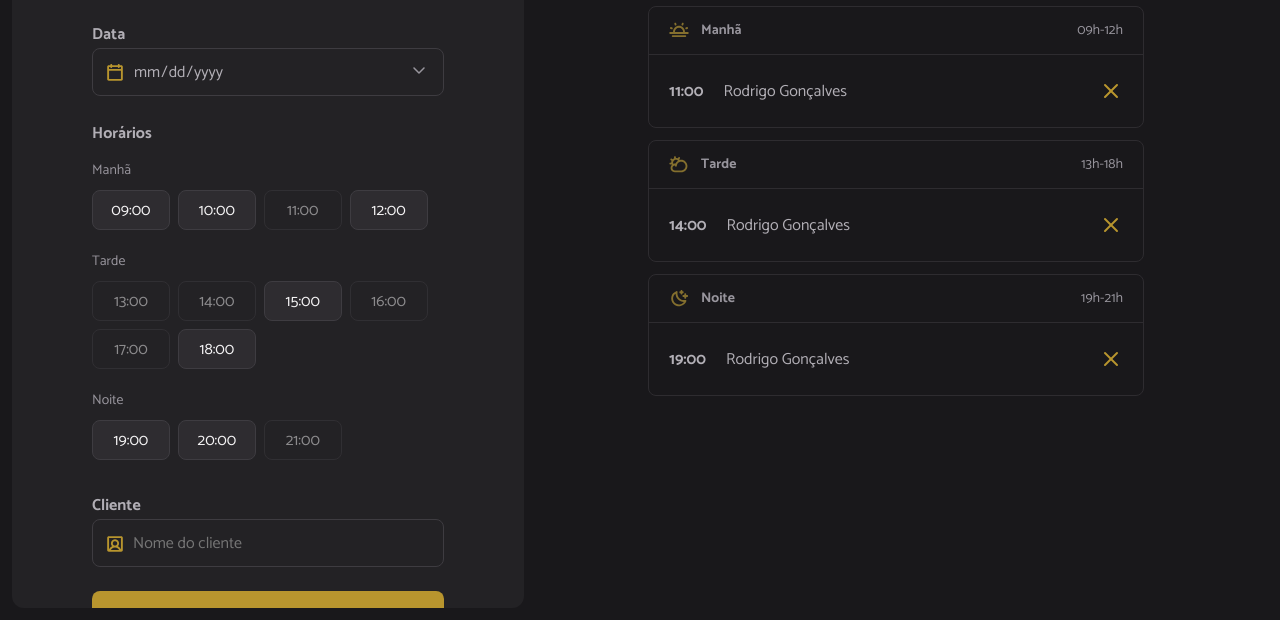
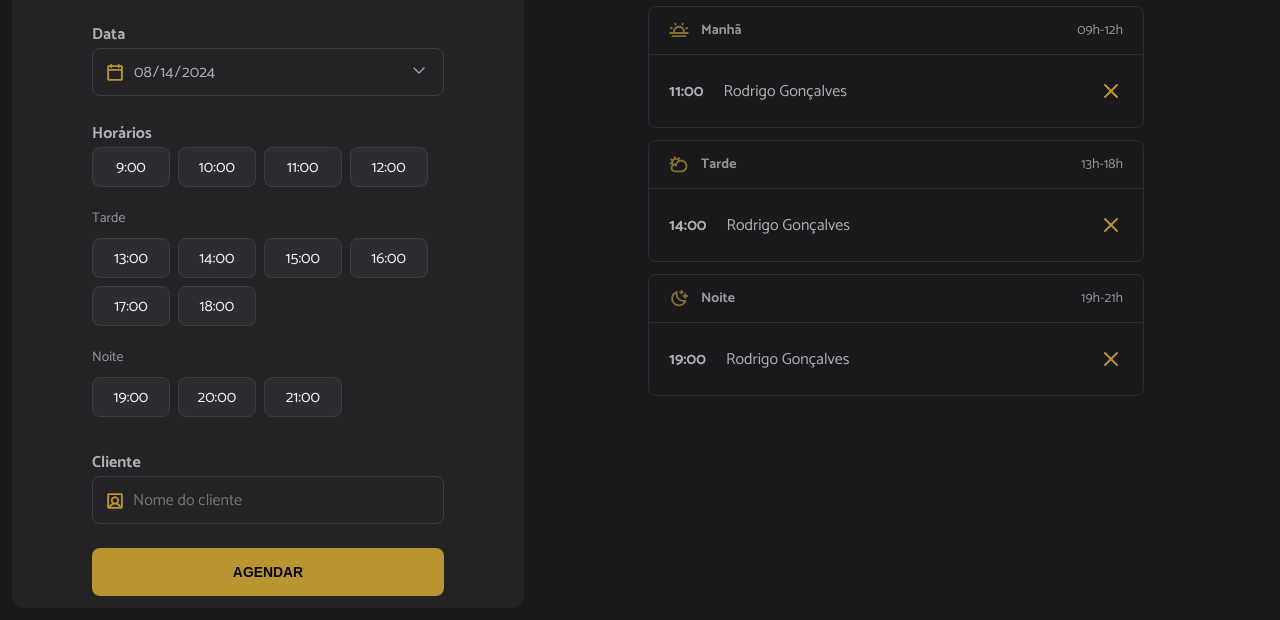
Before and after one commit to leonardondev/hair-day, a website built with webpack: page index.html in a window 1280 px wide. Shown: the part 180-800 px from the top of the page. Built offline with nearby package versions, Linux system fonts and the light colour scheme.

Commit message:
feat: add dynamic javascript

```diff
--- a/index.html
+++ b/index.html
@@ -1,5 +1,5 @@
 <!DOCTYPE html>
-<html lang="en">
+<html lang="pt=BR">
 
 <head>
   <meta charset="UTF-8" />
@@ -34,52 +34,21 @@
 
       <span class="label">Horários</span>
       <ul id="hours" class="hours" aria-label="Horários disponíveis de manhã">
-        <!-- Exemplo: Manhã -->
+        <!-- Exemplo: Manhã
         <li data-period="morning" class="hour-period">Manhã</li>
         <li data-period="morning" value="09:00" class="hour hour-available">
           09:00
-        </li>
-        <li data-period="morning" value="10:00" class="hour hour-available">
-          10:00
-        </li>
-        <li data-period="morning" value="11:00" class="hour hour-unavailable">
-          11:00
-        </li>
-        <li data-period="morning" value="12:00" class="hour hour-available">
-          12:00
-        </li>
-        <!-- Exemplo: Tarde  -->
-        <li data-period="morning" class="hour-period">Tarde</li>
+        </li> -->
+        <!-- Exemplo: Tarde
+        <li data-period="afternoon" class="hour-period">Tarde</li>
         <li data-period="afternoon" value="13:00" class="hour hour-unavailable">
           13:00
-        </li>
-        <li data-period="afternoon" value="14:00" class="hour hour-unavailable">
-          14:00
-        </li>
-        <li data-period="afternoon" value="15:00" class="hour hour-available">
-          15:00
-        </li>
-        <li data-period="afternoon" value="16:00" class="hour hour-unavailable">
-          16:00
-        </li>
-        <li data-period="afternoon" value="17:00" class="hour hour-unavailable">
-          17:00
-        </li>
-        <li data-period="afternoon" value="18:00" class="hour hour-available">
-          18:00
-        </li>
-        <!-- Exemplo: Noite -->
-        <li data-period="morning" class="hour-period">Noite</li>
-
+        </li> -->
+        <!-- Exemplo: Noite
+        <li data-period="night" class="hour-period">Noite</li>
         <li data-period="night" value="19:00" class="hour hour-available">
           19:00
-        </li>
-        <li data-period="night" value="20:00" class="hour hour-available">
-          20:00
-        </li>
-        <li data-period="night" value="21:00" class="hour hour-unavailable">
-          21:00
-        </li>
+        </li> -->
       </ul>
 
       <label for="client" class="label">Cliente</label>
--- a/src/main.js
+++ b/src/main.js
@@ -7,3 +7,8 @@ import "./libs/dayjs.js"
 import "./styles/form.css"
 import "./styles/global.css"
 import "./styles/schedule.css"
+
+// JS
+import "./modules/form/date-change.js"
+import "./modules/form/submit.js"
+import "./modules/page-load.js"
--- /dev/null
+++ b/src/modules/form/date-change.js
@@ -0,0 +1,7 @@
+// import dayjs from "dayjs"
+import { schedulesDay } from "../schedules/load.js"
+
+const selectedDate = document.getElementById("date")
+
+// Recarregar a lista de horários quando o input de dados mudar.
+selectedDate.onchange = () => schedulesDay()
--- /dev/null
+++ b/src/modules/form/hours-click.js
@@ -0,0 +1,15 @@
+export function hoursClick() {
+  const hours = document.querySelectorAll(".hour-available");
+
+  hours.forEach(available => {
+    available.addEventListener("click", selected => {
+      hours.forEach(hour => {
+        /* remove todas as seleções das li */
+        hour.classList.remove("hour-selected")
+      })
+
+      /* Adiciona a seleção na li clicada */
+      selected.target.classList.add("hour-selected")
+    })
+  })
+}
--- /dev/null
+++ b/src/modules/form/hours-load.js
@@ -0,0 +1,65 @@
+import dayjs from "dayjs";
+import { openingHours } from "../../utils/opening-hours.js";
+import { hoursClick } from "./hours-click.js";
+
+const hours = document.getElementById("hours")
+
+export function hoursLoad({ date }) {
+  // Limpa a lista de horários
+  hours.innerHTML = ""
+
+  const opening = openingHours.map(hour => {
+    // Recuperar somente a hora
+    const [scheduleHour] = hour.split(":")
+
+    const isHourPast = dayjs(date).add(scheduleHour, "hour").isBefore(dayjs())
+
+    return {
+      hour,
+      available: !isHourPast
+    }
+  })
+
+
+  let datasetPeriod = ""
+  opening.forEach(({ hour, available })=> {
+    const li = document.createElement("li")
+
+    if(hour === "09:00") {
+      hourHeaderAdd("morning")
+      datasetPeriod = "morning"
+    }
+    else if(hour === "13:00") {
+      hourHeaderAdd("afternoon")
+      datasetPeriod = "afternoon"
+    }
+    else if(hour === "19:00") {
+      hourHeaderAdd("night")
+      datasetPeriod = "night"
+    }
+
+    li.classList.add("hour")
+    li.classList.add(available ? "hour-available" : "hour-unavailable")
+    li.dataset.period = datasetPeriod;
+    li.textContent = hour
+
+    hours.append(li)
+  })
+
+  hoursClick()
+}
+
+function hourHeaderAdd(period) {
+  const PERIOD_TITLE = {
+    morning: "Manhã",
+    afternoon: "Tarde",
+    night: "Noite"
+  }
+
+  const header = document.createElement("li")
+  header.classList.add("hour-period")
+  header.textContent = PERIOD_TITLE[period]
+  header.dataset.period = period
+
+  hours.append(header)
+}
--- /dev/null
+++ b/src/modules/form/submit.js
@@ -0,0 +1,47 @@
+import dayjs from "dayjs"
+
+const form = document.querySelector("form")
+const clientName = document.getElementById("client")
+const selectedDate = document.getElementById("date")
+
+const inputToday = dayjs().format("YYYY-MM-DD")
+
+selectedDate.value = inputToday
+selectedDate.min = inputToday
+
+form.onsubmit = (event) => {
+  event.preventDefault();
+
+  try {
+    // Recuperando o nome do cliente.
+    const name = clientName.value.trim()
+    if(!name) {
+      return alert("Informe o nome do cliente!")
+    }
+
+    // Recuperando o horário selecionado.
+    const hourSelected = document.querySelector(".hour-selected")
+    if(!hourSelected) {
+      return alert("Selecione a hora!")
+    }
+
+    // Recuperar somente a hora
+    const [hour] = hourSelected.innerText.split(":")
+    console.log(hour);
+
+    //Inserir a hora na data
+    const when = dayjs(selectedDate.value).add(hour, "hour")
+
+    // Gerar um ID
+    const id = Date.now()
+
+    console.log({
+      id, name, when
+    });
+
+
+  } catch (error) {
+    console.log(error)
+    return alert("Não foi possível realizar o agendamento.")
+  }
+}
--- /dev/null
+++ b/src/modules/page-load.js
@@ -0,0 +1,5 @@
+import { schedulesDay } from "./schedules/load.js"
+
+document.addEventListener("DOMContentLoaded", function () {
+  schedulesDay()
+})
--- /dev/null
+++ b/src/modules/schedules/load.js
@@ -0,0 +1,11 @@
+import { hoursLoad } from "../form/hours-load.js"
+
+const selectedDate = document.getElementById("date")
+
+export function schedulesDay() {
+  // Renderiza as horas disponíveis
+  const date = selectedDate.value
+
+  // Os horários disponíveis
+  hoursLoad({date})
+}
--- /dev/null
+++ b/src/utils/opening-hours.js
@@ -0,0 +1,15 @@
+export const openingHours = [
+  "9:00",
+  "10:00",
+  "11:00",
+  "12:00",
+  "13:00",
+  "14:00",
+  "15:00",
+  "16:00",
+  "17:00",
+  "18:00",
+  "19:00",
+  "20:00",
+  "21:00",
+]
```
